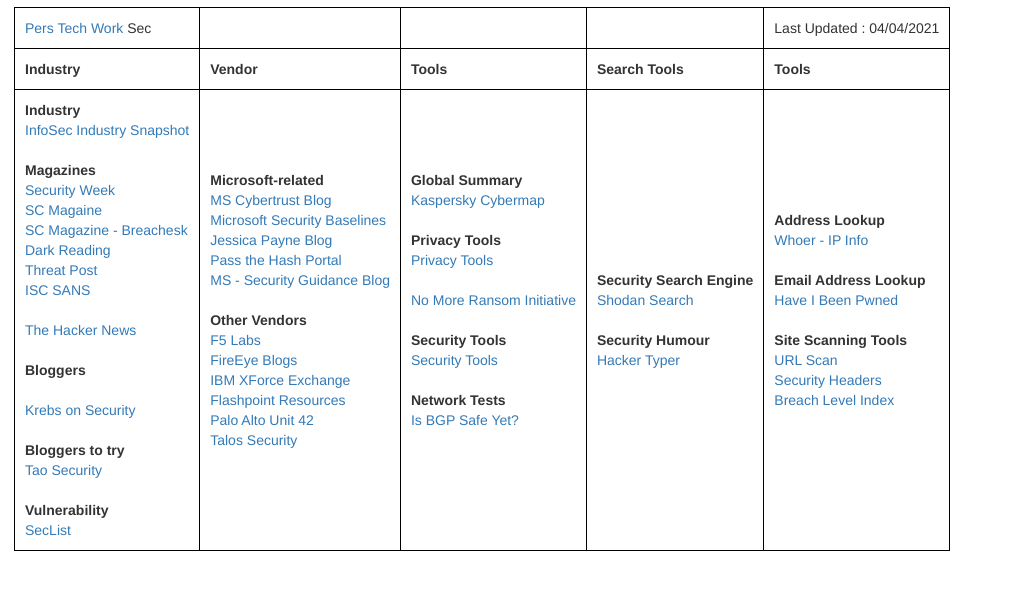
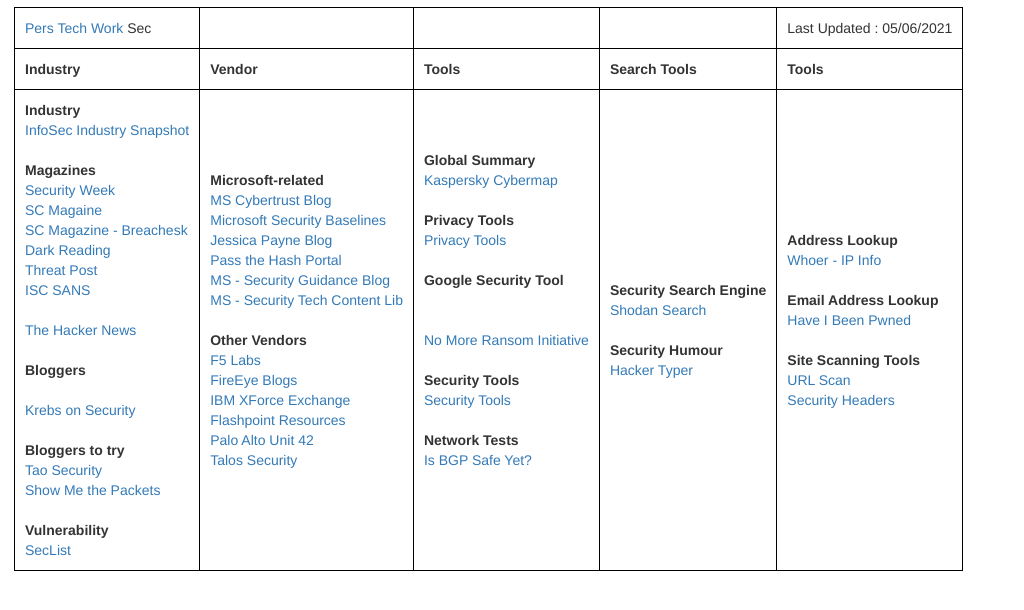
Before and after one commit to chrisstallard-code/chrisstallard-code.github.io, a plain HTML site: page booksec.htm in a window 1280 px wide. Shown: the part 56-666 px from the top of the page, without its empty margins (0-1024 px from the left). Drawn offline with nearby package versions, Linux system fonts and the light colour scheme.

Commit message:
20210807 - Updates

```diff
--- a/booksec.htm
+++ b/booksec.htm
@@ -40,7 +40,7 @@
       <td></td>
       <td></td>
       <td align=RIGHT>
-        Last Updated : 04/04/2021
+        Last Updated : 05/06/2021
 
       </td>
 
@@ -80,6 +80,7 @@
 
           <b>Bloggers to try</b><br />
           <a href="http://taosecurity.blogspot.com.au/">Tao Security</a><br />
+          <a href="https://showmethepackets.com/">Show Me the Packets</a><br />
           <br />
           <b>Vulnerability</b><br />
 
@@ -94,6 +95,10 @@
         <a href="http://blogs.technet.com/b/jepayne/">Jessica Payne Blog</a> <br />
         <a href="http://www.microsoft.com/pth">Pass the Hash Portal</a> <br />
         <a href="https://blogs.technet.com/b/secguide/">MS - Security Guidance Blog</a> <br />
+        <a href="https://www.microsoft.com/en-us/security/content-library">MS - Security Tech Content Lib</a> <br />
+
+
+
         <br />
         <b>Other Vendors</b><br />
         <a href="https://f5.com/labs">F5 Labs</a> </br />
@@ -101,7 +106,6 @@
         <a href="https://exchange.xforce.ibmcloud.com/">IBM XForce Exchange</a> <br />
         <a href="https://www.flashpoint-intel.com/resources/">Flashpoint Resources</a> <br />
         <a href="https://unit42.paloaltonetworks.com/">Palo Alto Unit 42</a><br />
-
         <a href="https://www.talosintelligence.com/">Talos Security</a> <br />
         <br />
 
@@ -112,6 +116,9 @@
         <br />
         <b>Privacy Tools</b><br />
         <a href="https://www.privacytools.io">Privacy Tools</a><br />
+        <br />
+        <b>Google Security Tool</b><br />
+        <a href="https://amifloced.org/"Ami Flocd</a><br />
         <br />
         <a href="https://www.nomoreransom.org">No More Ransom Initiative</a><br />
         <br />
@@ -147,7 +154,6 @@
         <b>Site Scanning Tools</b><br />
         <a href="https://urlscan.io/">URL Scan</a><br />
         <a href="https://securityheaders.com">Security Headers</a><br />
-        <a href="https://breachlevelindex.com/">Breach Level Index</a><br />
         <br />
 
       </td>
```
Also changed, not shown: bookpers.htm (+4 -2 lines).
